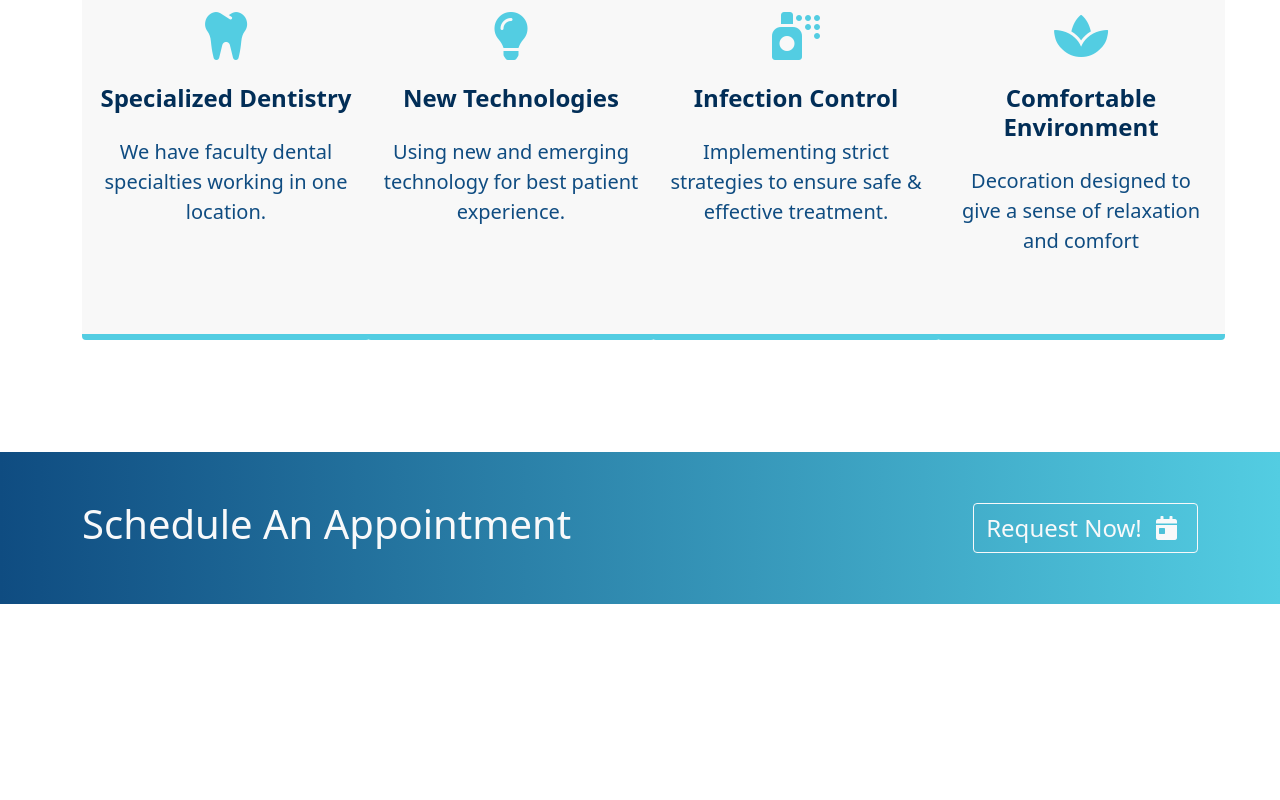
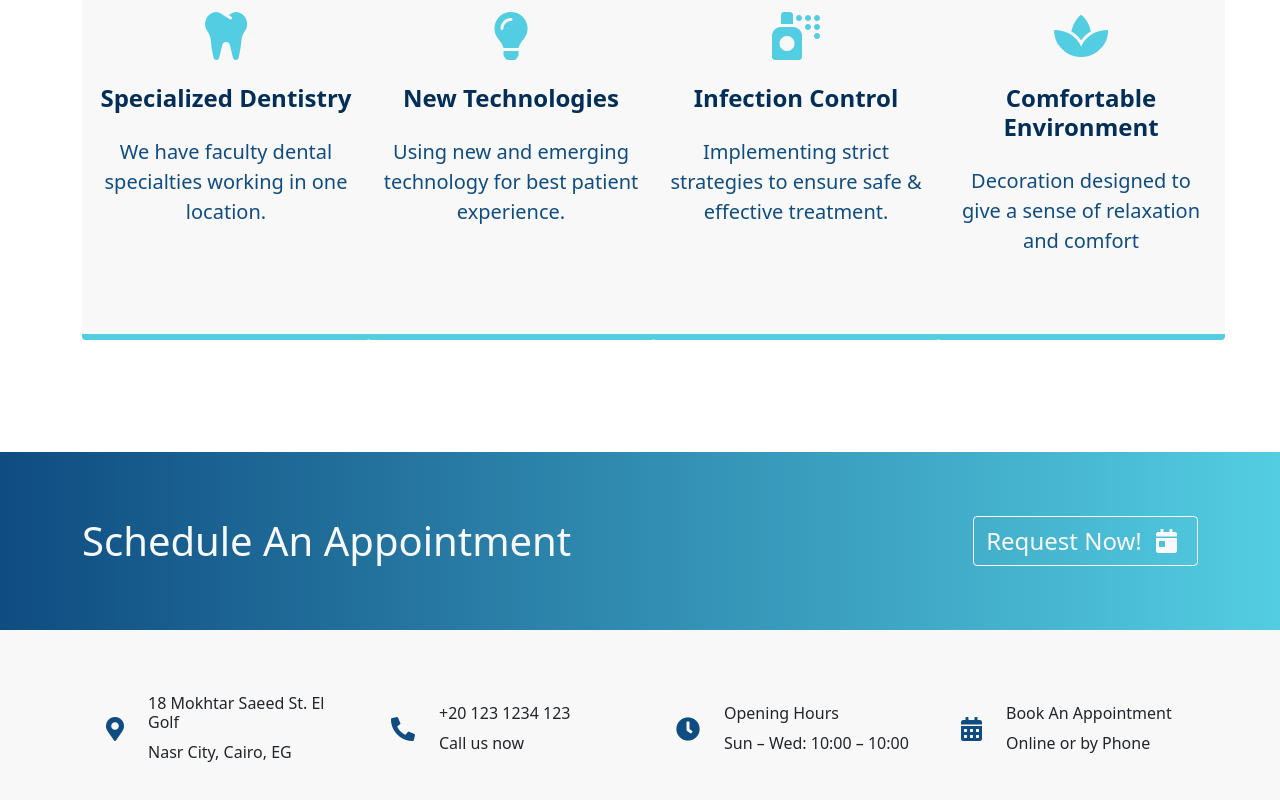
Before and after one commit to Boody2004/dental-clinic, a React (Create React App) app: page / in a window 1280 px wide. Shown: the part 1354-2154 px from the top of the page. Before the commit the page ends 1958 px from the top, so only its background shows below. Built offline with nearby package versions, Linux system fonts and the light colour scheme; a web font is replaced by a local one.

Commit message:
add ClinicData

```diff
--- a/public/index.html
+++ b/public/index.html
@@ -10,7 +10,7 @@
     />
     <link
       rel="shortcut icon"
-      href="https://res.cloudinary.com/dirbnpgsp/image/upload/v1645769574/logo_c2zqph.png"
+      href="https://res.cloudinary.com/dirbnpgsp/image/upload/v1648752167/logo_uuwjoy.png"
     />
     <!-- bootstrap css -->
     <link
--- a/src/components/Home/AboutDr.js
+++ b/src/components/Home/AboutDr.js
@@ -11,7 +11,7 @@ const AboutDr = () => {
     >
       <div className="banner-left">
         <img
-          src="https://res.cloudinary.com/dirbnpgsp/image/upload/v1648555686/pexels-karolina-grabowska-6627284_l2wifb.jpg"
+          src="https://res.cloudinary.com/dirbnpgsp/image/upload/v1648753307/pexels-antoni-shkraba-5215017_sioooz.jpg"
           alt="DR.img"
         />
       </div>
--- /dev/null
+++ b/src/components/Home/ClinicData.js
@@ -0,0 +1,60 @@
+const ClinicData = () => {
+  return (
+    <div style={{ background: "var(--background)" }}>
+      <div className="container py-5">
+        <div className="row">
+          <div className="col-lg-3 col-md-6 col-sm-12 py-3 d-flex align-items-center">
+            <i
+              className="fa fa-map-marker-alt mx-4 fs-4"
+              style={{
+                color: "var(--brand_primary)",
+              }}
+            ></i>
+            <div className="text">
+              <h6>18 Mokhtar Saeed St. El Golf</h6>
+              <p className="mb-0">Nasr City, Cairo, EG</p>
+            </div>
+          </div>
+          <div className="col-lg-3 col-md-6 col-sm-12 py-3 d-flex align-items-center">
+            <i
+              className="fas fa-phone-alt mx-4 fs-4"
+              style={{
+                color: "var(--brand_primary)",
+              }}
+            ></i>
+            <div className="text">
+              <h6>+20 123 1234 123</h6>
+              <p className="mb-0">Call us now</p>
+            </div>
+          </div>
+          <div className="col-lg-3 col-md-6 col-sm-12 py-3 d-flex align-items-center">
+            <i
+              className="fa fa-clock mx-4 fs-4"
+              style={{
+                color: "var(--brand_primary)",
+              }}
+            ></i>
+            <div className="text">
+              <h6>Opening Hours</h6>
+              <p className="mb-0">Sun – Wed: 10:00 – 10:00</p>
+            </div>
+          </div>
+          <div className="col-lg-3 col-md-6 col-sm-12 py-3 d-flex align-items-center">
+            <i
+              className="fa fa-calendar-alt mx-4 fs-4"
+              style={{
+                color: "var(--brand_primary)",
+              }}
+            ></i>
+            <div className="text">
+              <h6>Book An Appointment</h6>
+              <p className="mb-0">Online or by Phone</p>
+            </div>
+          </div>
+        </div>
+      </div>
+    </div>
+  );
+};
+
+export default ClinicData;
--- a/src/components/Home/ScheduleAnAppointment.js
+++ b/src/components/Home/ScheduleAnAppointment.js
@@ -4,8 +4,8 @@ const ScheduleAnAppointment = () => {
   return (
     <div className="ScheduleAnAppointment">
       <div className="container py-5 text-light d-flex justify-content-between align-items-center flex-wrap">
-        <h1 className="fw-lighter">Schedule An Appointment</h1>
-        <Link to="/">
+        <h1 className="fw-lighter my-3">Schedule An Appointment</h1>
+        <Link to="/" className="my-3">
           <button className="btn btn-outline-light fs-4">
             Request Now! <i className="fa fa-calendar-day px-2"></i>
           </button>
--- a/src/pages/Home.js
+++ b/src/pages/Home.js
@@ -1,5 +1,6 @@
 import AboutDr from "../components/Home/AboutDr";
 import Carousel from "../components/Home/Carousel";
+import ClinicData from "../components/Home/ClinicData";
 import OurCompetencies from "../components/Home/OurCompetencies";
 import ScheduleAnAppointment from "../components/Home/ScheduleAnAppointment";
 
@@ -10,6 +11,7 @@ const Home = () => {
       <AboutDr />
       <OurCompetencies />
       <ScheduleAnAppointment />
+      <ClinicData />
     </section>
   );
 };
```
